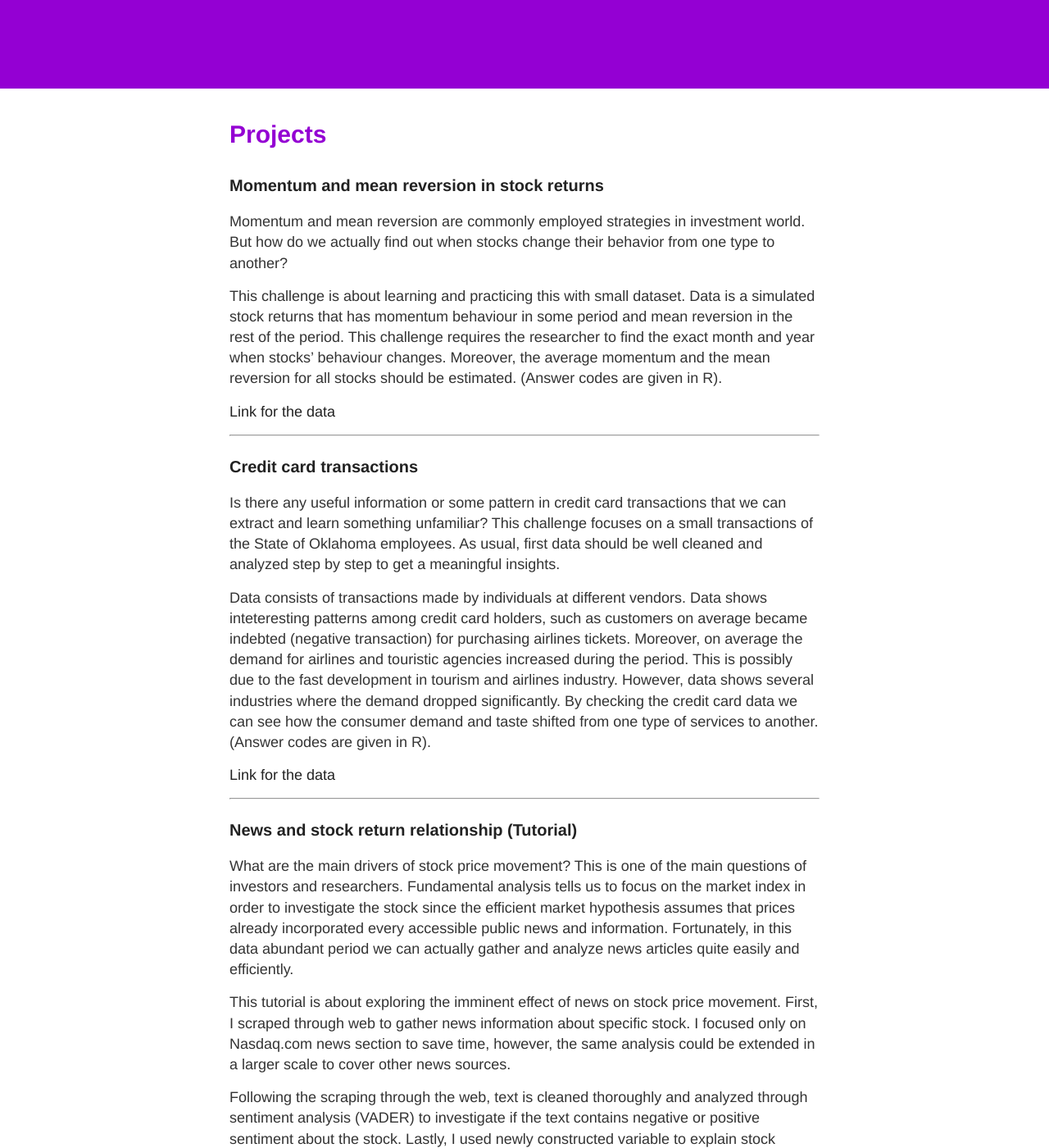
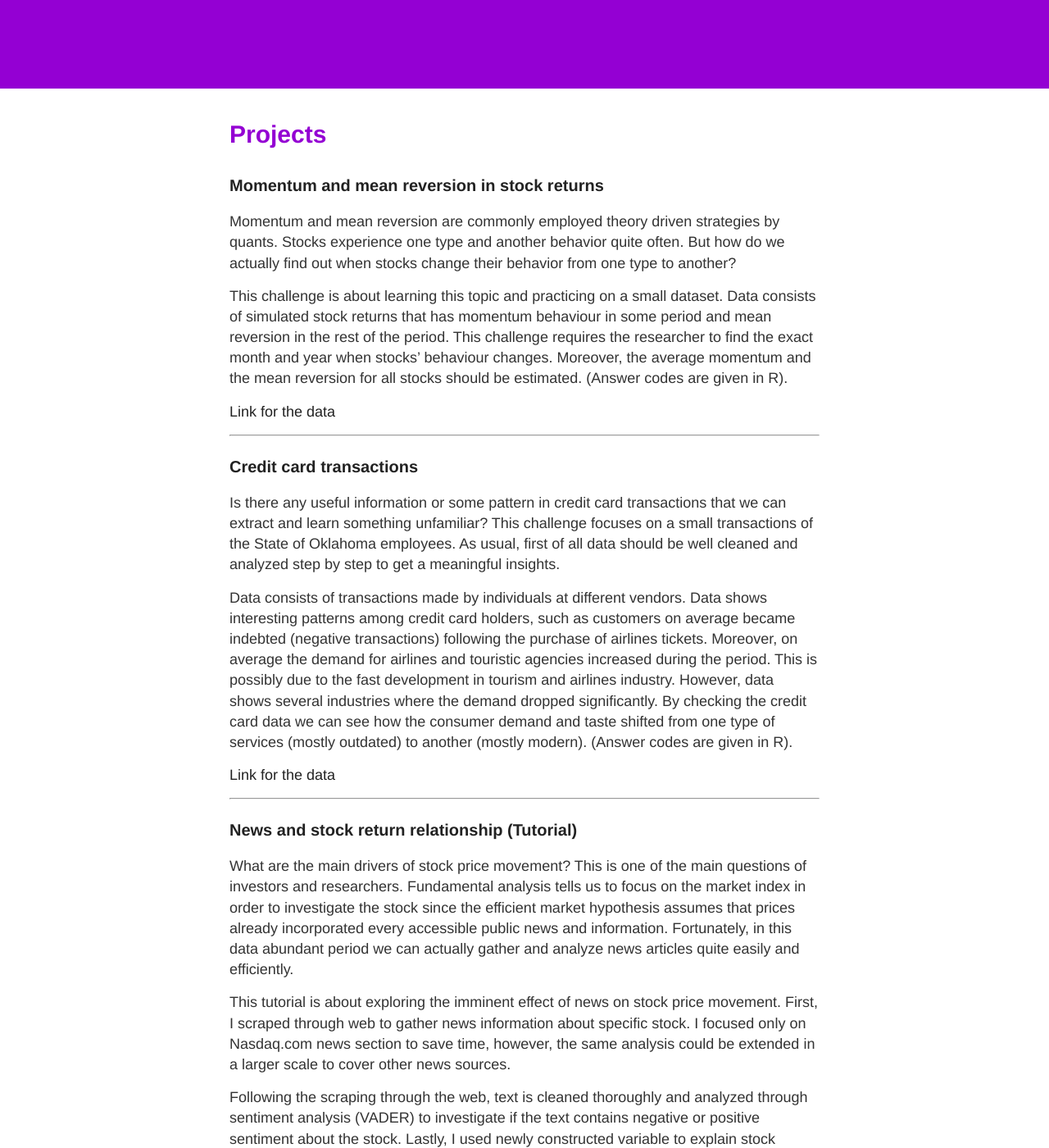
Before and after one commit to navruzbek1992/data_challenge, a Jekyll site: the page built from projects.md, in a window 1280 px wide and 1400 px high, scrolled down 535 px. Shown: the whole window at 82% size. Built offline with Jekyll 4.4.1, drawn with Linux system fonts in a browser that asks for light colours; nearby versions of some CDN libraries.

Commit message:
Update projects.md

```diff
--- a/projects.md
+++ b/projects.md
@@ -6,9 +6,9 @@
 
 ### [Momentum and mean reversion in stock returns](/projects/project1.nb.html)
 
-Momentum and mean reversion are commonly employed strategies in investment world. But how do we actually find out when stocks change their behavior from one type to another?
+Momentum and mean reversion are commonly employed theory driven strategies by quants. Stocks experience one type and another behavior quite often. But how do we actually find out when stocks change their behavior from one type to another?
 
-This challenge is about learning and practicing this with small dataset. Data is a simulated stock returns that has momentum behaviour in some period and mean reversion in the rest of the period. This challenge requires the researcher to find the exact month and year when stocks' behaviour changes. Moreover, the average momentum and the mean reversion for all stocks should be estimated. (Answer codes are given in R).
+This challenge is about learning this topic and practicing on a small dataset. Data consists of simulated stock returns that has momentum behaviour in some period and mean reversion in the rest of the period. This challenge requires the researcher to find the exact month and year when stocks' behaviour changes. Moreover, the average momentum and the mean reversion for all stocks should be estimated. (Answer codes are given in R).
 
 [Link for the data](https://navruzbek1992.github.io/stock-return-analysis/returns_20181228.csv)
 
@@ -16,9 +16,9 @@
 
 ### [Credit card transactions](/projects/project2.nb.html)
 
-Is there any useful information or some pattern in credit card transactions that we can extract and learn something unfamiliar? This challenge focuses on a small transactions of the State of Oklahoma employees. As usual, first data should be well cleaned and analyzed step by step to get a meaningful insights.
+Is there any useful information or some pattern in credit card transactions that we can extract and learn something unfamiliar? This challenge focuses on a small transactions of the State of Oklahoma employees. As usual, first of all data should be well cleaned and analyzed step by step to get a meaningful insights.
 
-Data consists of transactions made by individuals at different vendors. Data shows inteteresting patterns among credit card holders, such as customers on average became indebted (negative transaction) for purchasing airlines tickets. Moreover, on average the demand for airlines and touristic agencies increased during the period. This is possibly due to the fast development in tourism and airlines industry. However, data shows several industries where the demand dropped significantly. By checking the credit card data we can see how the consumer demand and taste shifted from one type of services to another. (Answer codes are given in R).
+Data consists of transactions made by individuals at different vendors. Data shows interesting patterns among credit card holders, such as customers on average became indebted (negative transactions) following the purchase of airlines tickets. Moreover, on average the demand for airlines and touristic agencies increased during the period. This is possibly due to the fast development in tourism and airlines industry. However, data shows several industries where the demand dropped significantly. By checking the credit card data we can see how the consumer demand and taste shifted from one type of services (mostly outdated) to another (mostly modern). (Answer codes are given in R).
 
 [Link for the data](https://navruzbek1992.github.io/stock-return-analysis/res_purchase_2014.csv)
 
```
